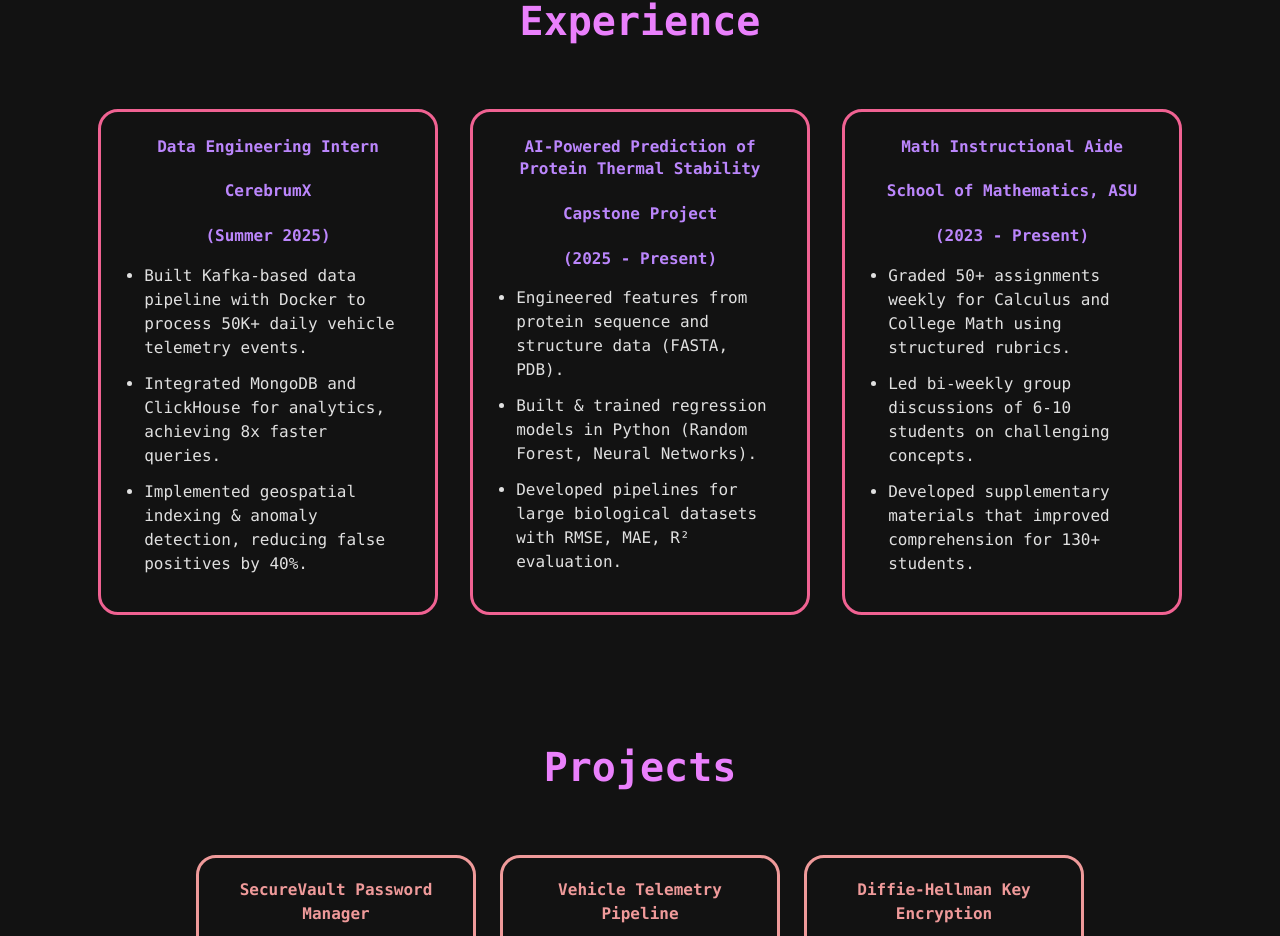
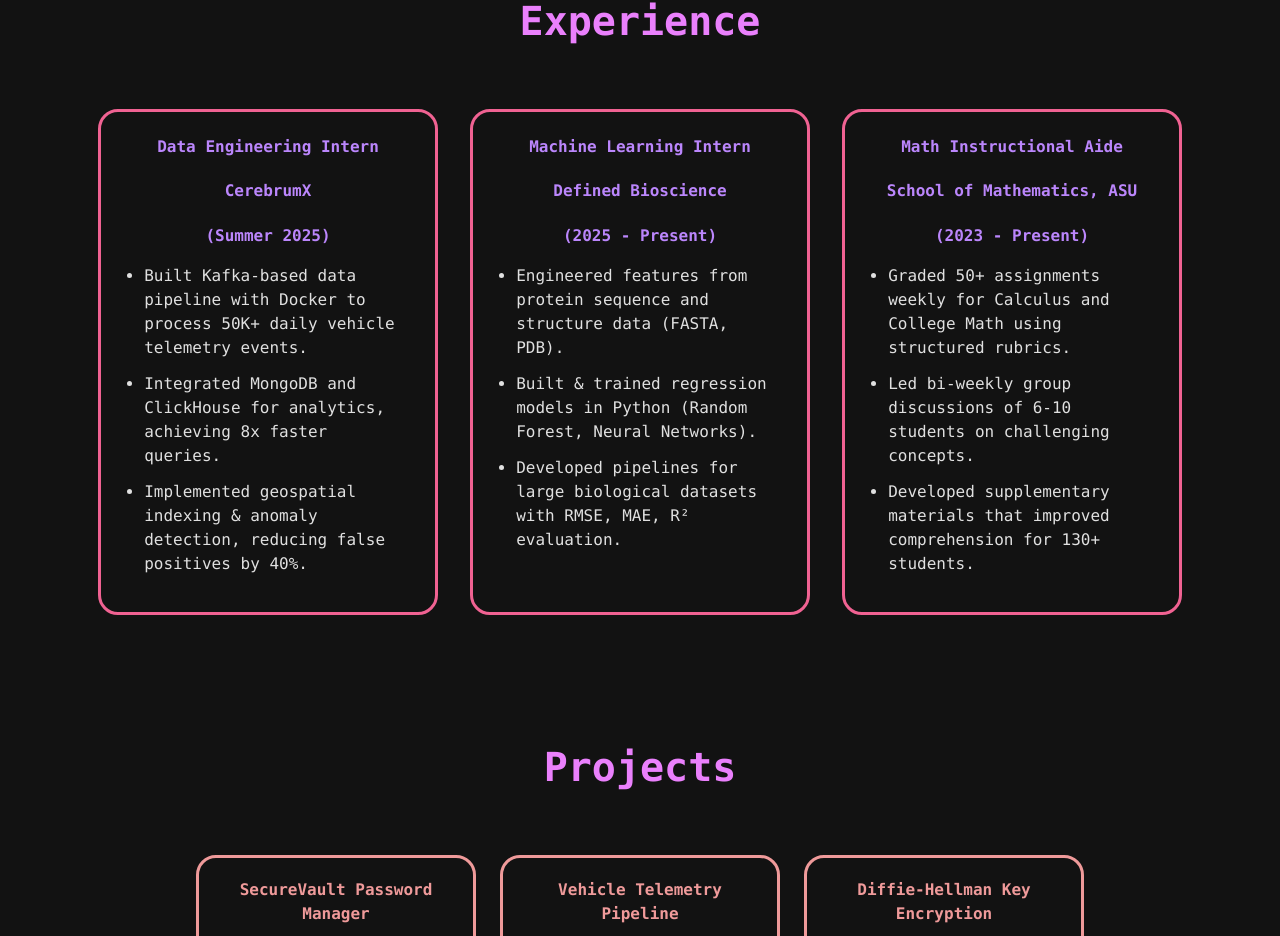
Before and after one commit to ksharm-67/kavish-portfolio, a React (Vite) app: page / in a window 1280 px wide. Shown: the part 2588-3524 px from the top of the page. Built offline with nearby package versions, Linux system fonts and the light colour scheme; the HTML template or start-up script is replaced by a standard one.

Commit message:
Update job title and company in App.jsx

```diff
--- a/src/App.jsx
+++ b/src/App.jsx
@@ -281,8 +281,8 @@
       ]
     },
     {
-      title: "AI-Powered Prediction of Protein Thermal Stability",
-      company: "Capstone Project",
+      title: "Machine Learning Intern",
+      company: "Defined Bioscience",
       period: "(2025 - Present)",
       points: [
         "Engineered features from protein sequence and structure data (FASTA, PDB).",
```
